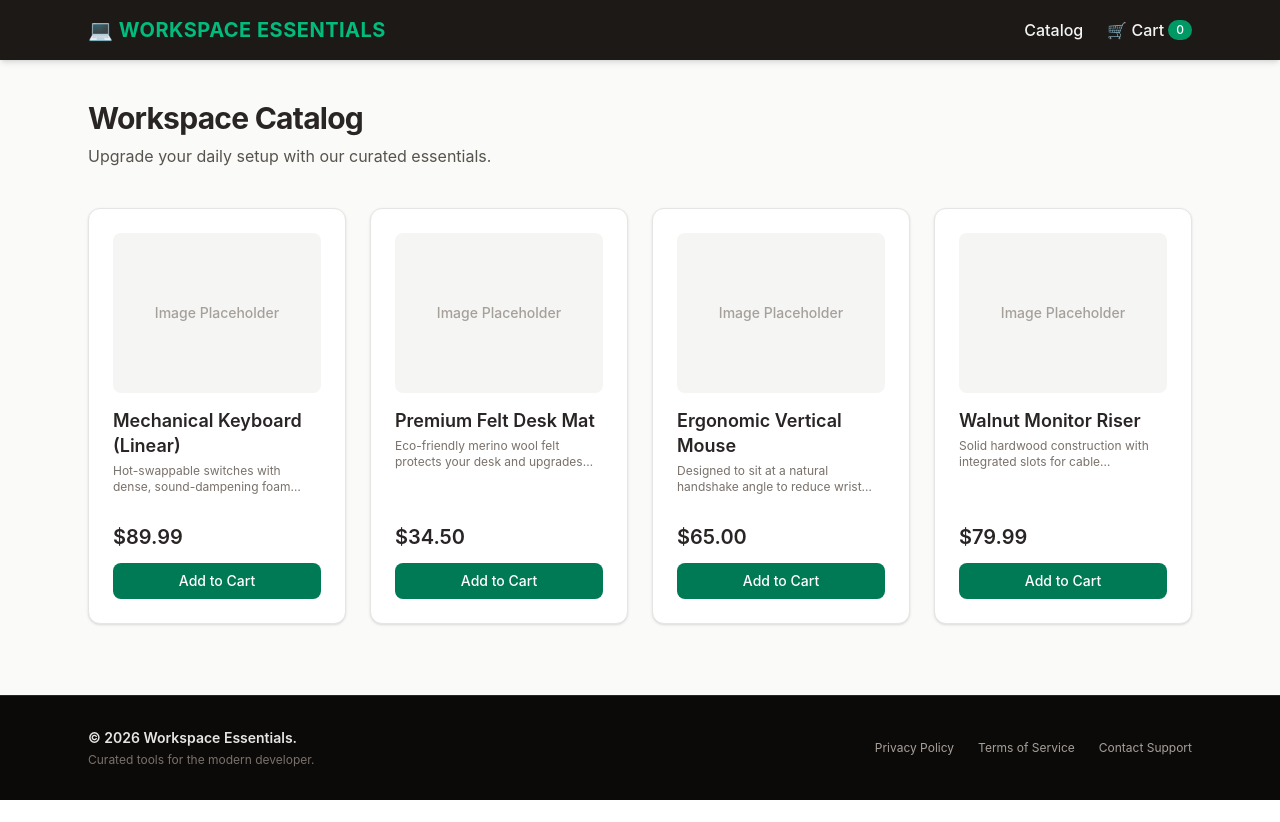
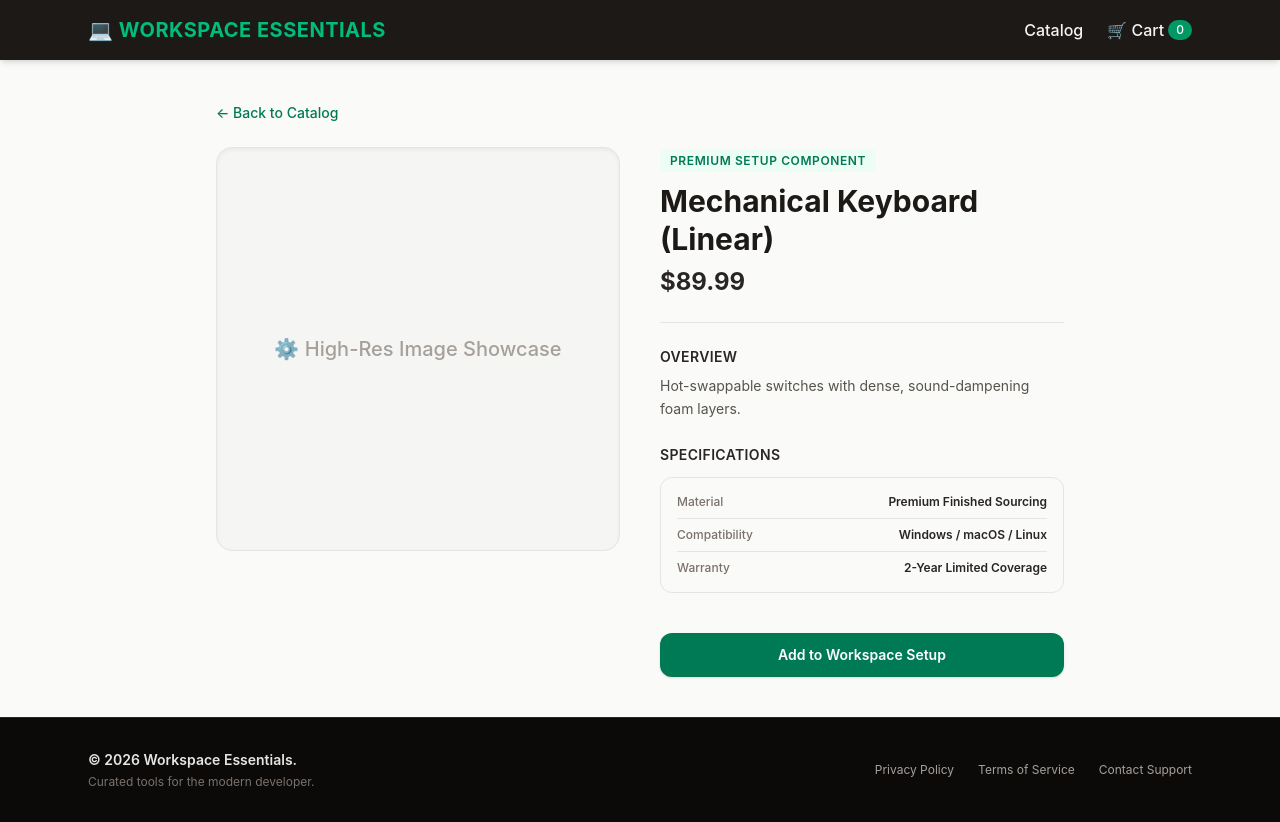
Before and after one commit to 5hiemela/workspace-essentials-frontend, a React (Vite) app: page /product/1 in a window 1280 px wide. Before the commit the page ends 800 px from the top, so only its background shows below. Built offline with nearby package versions, Linux system fonts and the light colour scheme.

Commit message:
feat: integrate react-router-dom and wire up routes for catalog and details

```diff
--- a/package.json
+++ b/package.json
@@ -13,6 +13,7 @@
     "@tailwindcss/vite": "^4.3.1",
     "react": "^19.2.6",
     "react-dom": "^19.2.6",
+    "react-router-dom": "^7.18.0",
     "tailwindcss": "^4.3.1"
   },
   "devDependencies": {
--- a/src/App.jsx
+++ b/src/App.jsx
@@ -1,28 +1,26 @@
-import { useState } from "react";
+import { BrowserRouter as Router, Routes, Route } from "react-router-dom";
 import Navbar from "./components/Navbar";
 import Footer from "./components/Footer";
 import CatalogPage from "./pages/CatalogPage";
 import ProductDetailPage from "./pages/ProductDetailPage";
 
 function App() {
-  // State to track which product is currently selected for deep inspection
-  const [selectedProduct, setSelectedProduct] = useState(null);
-
   return (
+    <Router>
       <div className="min-h-screen bg-stone-50 flex flex-col">
         <Navbar />
         <main className="flex-grow">
-        {selectedProduct ? (
-          <ProductDetailPage
-            product={selectedProduct}
-            onBack={() => setSelectedProduct(null)}
-          />
-        ) : (
-          <CatalogPage onSelectProduct={(product) => setSelectedProduct(product)} />
-        )}
+          <Routes>
+            {/* Base route shows the full workspace catalog */}
+            <Route path="/" element={<CatalogPage />} />
+
+            {/* Dynamic route using :id for individual tech parts */}
+            <Route path="/product/:id" element={<ProductDetailPage />} />
+          </Routes>
         </main>
         <Footer />
       </div>
+    </Router>
   );
 }
 
--- a/src/pages/CatalogPage.jsx
+++ b/src/pages/CatalogPage.jsx
@@ -1,6 +1,7 @@
+import { Link } from "react-router-dom";
 import ProductCard from "../components/ProductCard";
 
-function CatalogPage({ onSelectProduct }) {
+function CatalogPage() {
   const sampleProducts = [
     { id: 1, name: "Mechanical Keyboard (Linear)", price: 89.99, description: "Hot-swappable switches with dense, sound-dampening foam layers." },
     { id: 2, name: "Premium Felt Desk Mat", price: 34.50, description: "Eco-friendly merino wool felt protects your desk and upgrades your mouse glide." },
@@ -17,14 +18,13 @@ function CatalogPage({ onSelectProduct }) {
 
       <div className="grid grid-cols-1 sm:grid-cols-2 lg:grid-cols-4 gap-6">
         {sampleProducts.map((product) => (
-          // Wrapped in a clickable interactive div to trigger the view switch
-          <div
+          <Link
             key={product.id}
-            onClick={() => onSelectProduct(product)}
-            className="cursor-pointer transform hover:-translate-y-1 transition-transform duration-200"
+            to={`/product/${product.id}`}
+            className="transform hover:-translate-y-1 transition-transform duration-200 block"
           >
             <ProductCard product={product} />
-          </div>
+          </Link>
         ))}
       </div>
     </div>
--- a/src/pages/ProductDetailPage.jsx
+++ b/src/pages/ProductDetailPage.jsx
@@ -1,24 +1,36 @@
-function ProductDetailPage({ product, onBack }) {
+import { useParams, Link } from "react-router-dom";
+
+function ProductDetailPage() {
+  // Pulls the dynamic :id directly out of the browser URL bar
+  const { id } = useParams();
+
+  // Temporary lookup array mimicking a backend database query by ID
+  const sampleProducts = [
+    { id: 1, name: "Mechanical Keyboard (Linear)", price: 89.99, description: "Hot-swappable switches with dense, sound-dampening foam layers." },
+    { id: 2, name: "Premium Felt Desk Mat", price: 34.50, description: "Eco-friendly merino wool felt protects your desk and upgrades your mouse glide." },
+    { id: 3, name: "Ergonomic Vertical Mouse", price: 65.00, description: "Designed to sit at a natural handshake angle to reduce wrist fatigue during coding sessions." },
+    { id: 4, name: "Walnut Monitor Riser", price: 79.99, description: "Solid hardwood construction with integrated slots for cable management." }
+  ];
+
+  // Find the product matching the ID from the URL
+  const product = sampleProducts.find((p) => p.id === parseInt(id)) || sampleProducts[0];
   const { name, price, description } = product;
 
   return (
     <div className="max-w-4xl mx-auto px-6 py-10 text-left">
-      {/* Back button */}
-      <button
-        onClick={onBack}
-        className="text-sm font-medium text-emerald-700 hover:text-emerald-800 transition-colors flex items-center gap-1 mb-6"
+      {/* Link back home using real router configuration */}
+      <Link
+        to="/"
+        className="text-sm font-medium text-emerald-700 hover:text-emerald-800 transition-colors inline-flex items-center gap-1 mb-6"
       >
         ← Back to Catalog
-      </button>
+      </Link>
 
-      {/* Main product presentation matrix */}
       <div className="grid grid-cols-1 md:grid-cols-2 gap-10 items-start">
-        {/* Left Side: Image Gallery Placeholder */}
         <div className="w-full aspect-square bg-stone-100 rounded-2xl flex items-center justify-center text-stone-400 border border-stone-200 shadow-inner">
           <span className="text-xl font-medium">⚙️ High-Res Image Showcase</span>
         </div>
 
-        {/* Right Side: Product Checkout Details */}
         <div className="flex flex-col justify-between h-full">
           <div>
             <span className="text-xs font-semibold uppercase tracking-wider text-emerald-700 bg-emerald-50 px-2.5 py-1 rounded-md">
@@ -32,7 +44,6 @@ function ProductDetailPage({ product, onBack }) {
             <h2 className="text-sm font-semibold text-stone-800 uppercase tracking-wide mb-2">Overview</h2>
             <p className="text-stone-600 text-sm leading-relaxed mb-6">{description}</p>
 
-            {/* Technical Specifications Matrix */}
             <h2 className="text-sm font-semibold text-stone-800 uppercase tracking-wide mb-3">Specifications</h2>
             <div className="bg-stone-50 border border-stone-200 rounded-xl p-4 text-xs space-y-2 mb-6">
               <div className="flex justify-between border-b border-stone-200 pb-2">
```
Also changed, not shown: 1 other file (tests, documents, lock files or other folders). Lines whose indentation alone changed are shown as unchanged.
